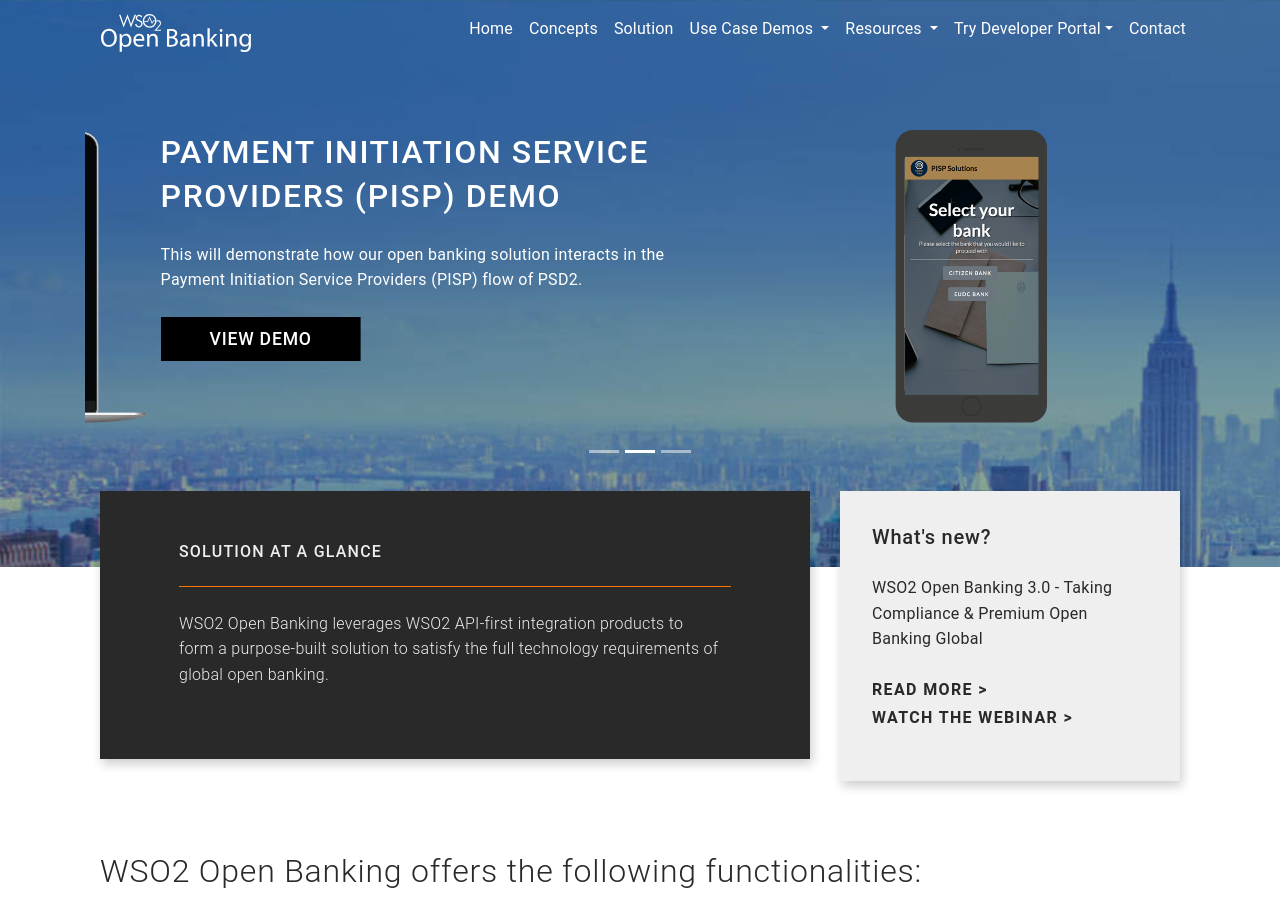
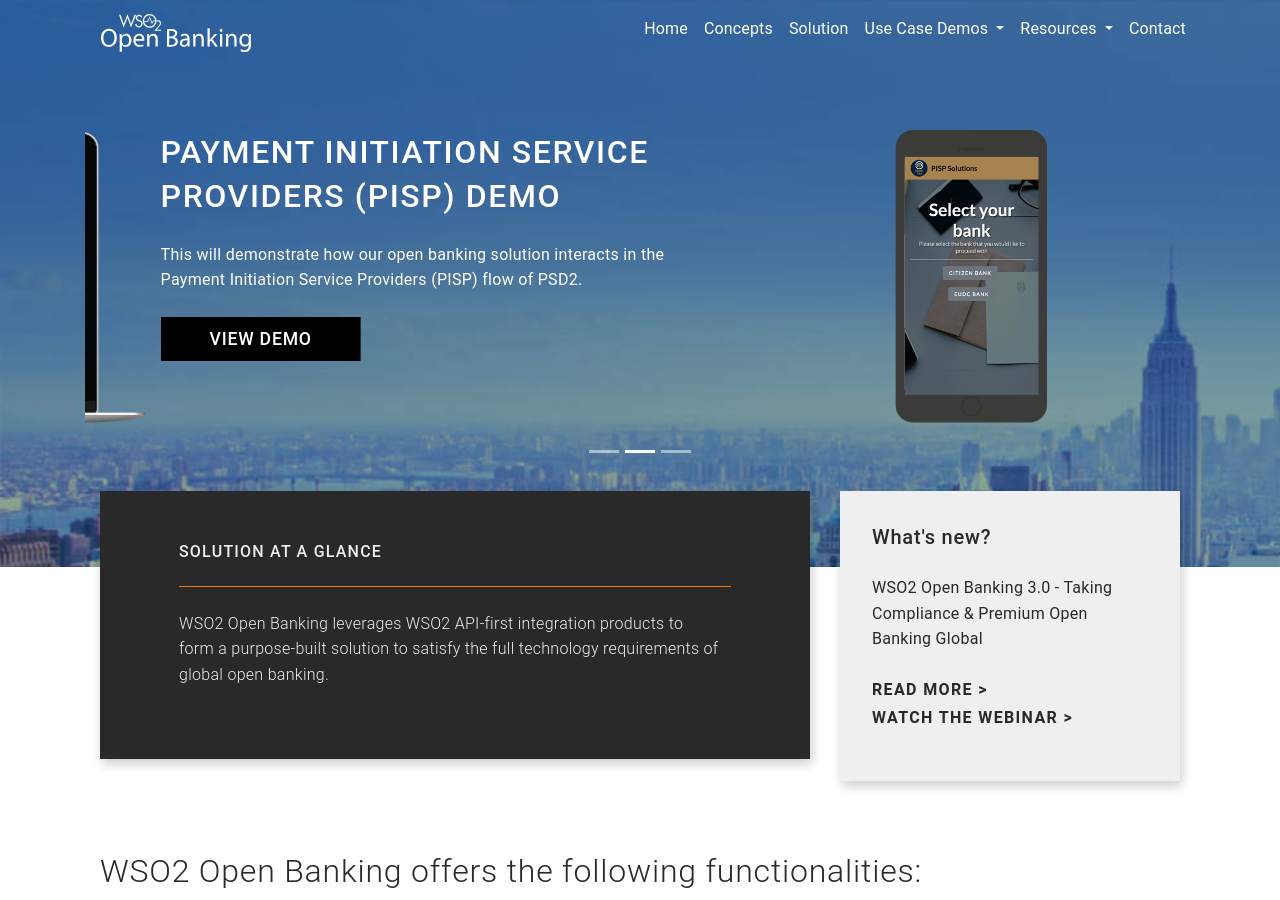
Before and after one commit to wso2/demo-open-banking.github.io, a Jekyll site: the page built from index.html, in a window 1280 px wide and 900 px high. Built offline with Jekyll 4.4.1, drawn with Linux system fonts in a browser that asks for light colours.

Commit message:
Hiding the try-out option

```diff
--- a/_includes/nav.html
+++ b/_includes/nav.html
@@ -60,7 +60,7 @@
                         <a class="dropdown-item " href="https://wso2.com/blog/industry-solutions">Blogs</a>
                       </div>
                     </li>
-                    <li class="nav-item dropdown ">
+                    <li class="nav-item dropdown " style="display: none">
                       <a class="nav-link dropdown-toggle" href="javascript:void(0)" data-toggle="dropdown" aria-haspopup="true" aria-expanded="false">Try Developer Portal</a>
                       <div class="dropdown-menu dropdown-menu-right" aria-labelledby="psd2">
                         <a class="dropdown-item " href="/sandbox-guide-uk">Guide - UK </a>
```
